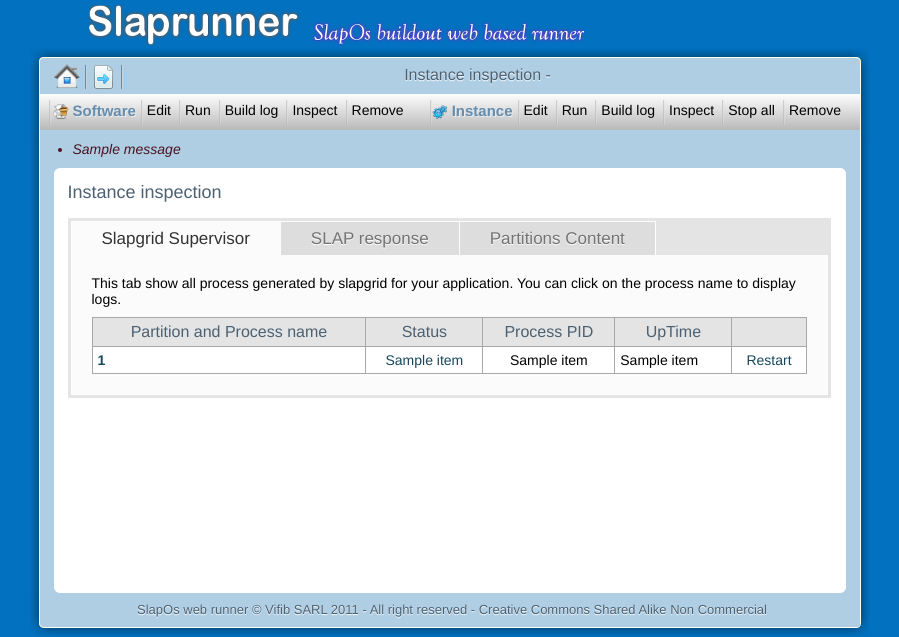
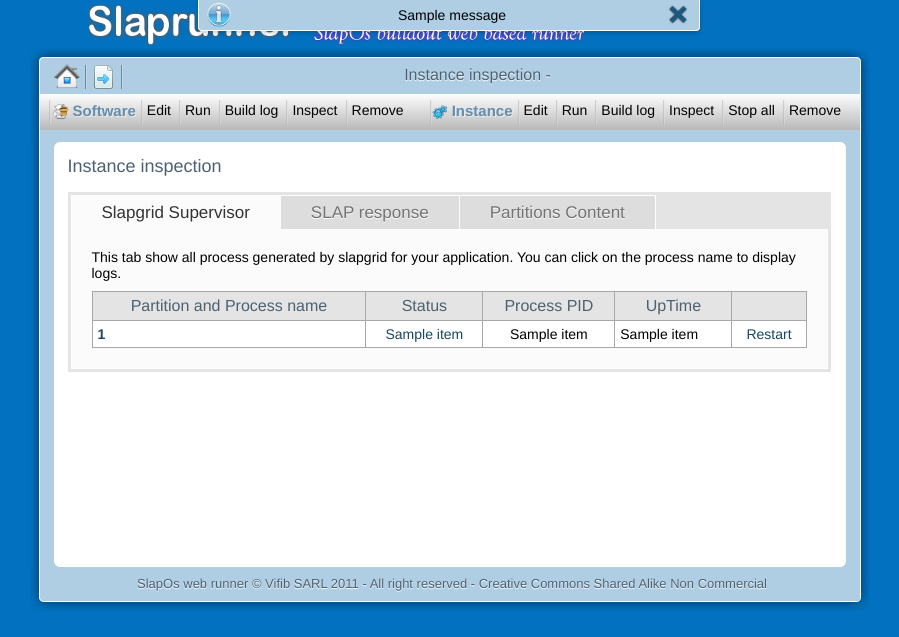
Before and after one commit to jerome-nexedi/slapos.toolbox, a Python web app: template slapos/runner/templates/instanceInspect.html in a window 1280 px wide. Shown: the top 637 px of the page, without its empty margins (191-1090 px from the left). Run offline with Jinja, Linux system fonts and the light colour scheme; the template is opened without the code that fills it: most values are stand-ins (such as "Sample title", 1, 10 or a date in 2020); one stand-in notice (Sample message) is shown.

Commit message:
Webrunner: Add floating Popup for displaying error and info messages

```diff
--- a/slapos/runner/static/css/styles.css
+++ b/slapos/runner/static/css/styles.css
@@ -584,3 +584,56 @@ a.lshare:focus{
 a.lshare img{
     margin: 5px;
 }
+
+#error{
+    padding: 0px;
+    position: absolute;
+    top: -2px;
+    left:0;
+    right: 0;
+}
+
+#error > div{
+    background: none repeat scroll 0 0 #afcee4;
+    border: 1px solid #FFF;
+    width:500px;
+    margin: 0 auto;
+    border-top:none;
+    border-radius: 0 0 4px 4px;
+    box-shadow: 0 2px 4px rgba(0, 0, 0, 0.2);
+    text-align: center;
+}
+
+#error table{
+    background: none;
+    width: 100%;
+    font-weight: normal;
+}
+#error table, #error th, #error tr, #error td{
+    border: none;
+    padding:0;
+}
+
+#error td{
+    margin:2px;
+}
+
+#error td.logo{
+    width: 36px;
+    height: 26px;
+}
+#error td.close{
+    width: 30px;
+    height:22px;
+}
+
+.alert_message{ background: url(../images/alert.png) center no-repeat; height: 26px;}
+.error_message{ background: url(../images/exit.png) center no-repeat; height: 26px;}
+.confirm_message{ background: url(../images/confirm.png) center no-repeat; height: 26px;}
+.info_message{ background: url(../images/info.png) center no-repeat; height: 26px;}
+#error p{
+    fon-size: 13px;
+    color: #000;
+}
+#pClose{background:url(../images/close.png) no-repeat 0px 0px; display:block; width:22px; height:22px; cursor:pointer}
+#pClose:hover{background:url(../images/close_hover.png) no-repeat 0px 0px;}
--- /dev/null
+++ b/slapos/runner/static/js/jquery/popup.js
@@ -0,0 +1,49 @@
+// jQuery Message Popup
+// Display a message on the top of page, with floating
+//
+
+(function ($, document, window) {
+  $.extend($.fn, {
+    Popup: function(msg, option) {
+      if (option.type == undefined) option.type = "info";
+      if (option.closebtn == undefined) option.closebtn = false;
+      if (option.duration == undefined) option.duration = 0;
+      if (option.load == undefined) option.load = false;
+      $box = $(this);
+      $box.empty();
+      $box.css('top','-1000px');
+      $box.show();
+      $box.append('<div><table id="bcontent"><tr>' +
+	    '<td valign="middle" class="logo ' + option.type + '_message"></td>' +
+	    '<td valign="middle"><p>' + msg + '</p></td>' +
+	    '<td valign="middle" class="close"><span id="pClose"></span></td></tr></table></div>');
+      $(window).scroll(function(){
+	$box.animate({top:$(window).scrollTop()+"px" },{queue: false, duration: 350});
+      });
+      var h = $("#bcontent").height()+5;
+      $("#pClose").bind("click", function() {
+	close();
+      });
+      if(option.load){
+	$(window).load(function(){
+	  $box.css('top', + ($(window).scrollTop() - h) +'px');
+	  $box.animate({ top:"+=" + h + "px" }, "slow");
+	});
+      }
+      else{
+	$box.css('top', + ($(window).scrollTop() - h) +'px');
+	$box.animate({ top:"+=" + h + "px" }, "slow");
+      }
+      if(option.duration != 0){
+	setTimeout(function(){
+	  close();
+	}, option.duration);
+      }
+      function close(){
+	$box.animate({ top:"-=" + h + "px" }, "slow", function(){
+	  $box.fadeOut("normal");
+	});
+      }
+    }
+  });
+}(jQuery, document, this));
--- a/slapos/runner/static/js/scripts/inspectInstance.js
+++ b/slapos/runner/static/js/scripts/inspectInstance.js
@@ -35,7 +35,6 @@ $(document).ready( function() {
 	      data: {file:file, truncate:1500},
 	      success: function(data){
 		      if(data.code == 1){
-			      $("#flash").empty();
 			$("#inline_content").empty();
 			$("#inline_content").append('<h2 style="color: #4c6172; font: 18px \'Helvetica Neue\', Helvetica, Arial, sans-serif;">Inspect Software Content: ' +
 				filename +'</h2>');
@@ -47,18 +46,18 @@ $(document).ready( function() {
 			$(".inline").click();
 		      }
 		      else{
-			      error("Error: Can not load your file, please make sure that you have selected a Software Release");
+			$("#error").Popup("Can not load your file, please make sure that you have selected a Software Release", {type:'alert', duration:5000});
 		      }
 		  }
 	      });
 	    }
 	    else{
 	      //Can not displays binary file
-	      error(data.result);
+	      $("#error").Popup(data.result, {type:'alert', duration:5000});
 	    }
 	  }
 	  else{
-	    error(data.result);
+	    $("#error").Popup(data.result, {type:'alert', duration:5000});
 	  }
 	}
     });
@@ -75,11 +74,4 @@ $(document).ready( function() {
     editor.renderer.setHScrollBarAlwaysVisible(false);
     editor.setReadOnly(true);
   }
-
-  function error(msg){
-    $("#flash").fadeOut('normal');
-    $("#flash").empty();
-    $("#flash").fadeIn('normal');
-    $("#flash").append("<ul class='flashes'><li>" + msg + "</li></ul>");
-  }
 });
--- a/slapos/runner/templates/layout.html
+++ b/slapos/runner/templates/layout.html
@@ -14,6 +14,7 @@
 
         <link href="{{ url_for('static', filename='css/styles.css', _external=False) }}" rel="stylesheet" type="text/css" media="screen" />
         <script src="{{ url_for('static', filename='js/jquery/jquery-1.6.2.min.js') }}" type="text/javascript" charset="utf-8"></script>
+	<script src="{{ url_for('static', filename='js/jquery/popup.js') }}" type="text/javascript" charset="utf-8"></script>
         <script type=text/javascript>
           $SCRIPT_ROOT = {{ request.script_root|tojson|safe }};
         </script>
@@ -35,12 +36,17 @@
 			    	this.value = (this.defaultValue ? this.defaultValue : '');
 				}
     		});
+		if($("input#fmsg").val() != ""){
+		   $("#error").Popup($("input#fmsg").val(), {type:'info', duration:10000, load:true});
+		}
 		});
 	</script>
 	{% endblock %}
     </head>
     <body>
+	<div id="error"></div>
         <div id="page">
+	    <input type="hidden" name="fmsg" value="{{ get_flashed_messages()[0] }}" id="fmsg" />
             <div id="logo">
                 <a href="{{ url_for('home') }}"><img src="{{ url_for('static', filename='images/logo.png') }}" alt="" /></a>
             </div>
@@ -73,17 +79,6 @@
                 <div class="clear"></div>
             </div>
             <div id="main">
-                <div class="flash" id="flash">
-                    {% with messages = get_flashed_messages() %}
-                    {% if messages %}
-                    <ul class="flashes">
-                        {% for message in messages %}
-                        <li>{{ message }}</li>
-                        {% endfor %}
-                    </ul>
-                    {% endif %}
-                    {% endwith %}
-                </div>
                 <div {% if request.path == '/' %} class="home_content" {%else%} id="content" {% endif %}>
                     {% if request.path != '/' %}
                         <div class="main_head">
```
Also changed, not shown: slapos/runner/static/js/scripts/editor.js (+4 -10 lines), slapos/runner/static/js/scripts/folder.js (+6 -11 lines), slapos/runner/static/js/scripts/inspectSoftware.js (+6 -15 lines), slapos/runner/static/js/scripts/project.js (+6 -8 lines), slapos/runner/static/js/scripts/repo.js (+8 -15 lines), slapos/runner/static/js/scripts/softwareFolder.js (+6 -11 lines), slapos/runner/static/images/alert.png (added), slapos/runner/static/images/close.png (added), slapos/runner/static/images/close_hover.png (added), slapos/runner/static/images/confirm.png (added), slapos/runner/static/images/exit.png (added), slapos/runner/static/images/info.png (added). Lines whose indentation alone changed are shown as unchanged.
